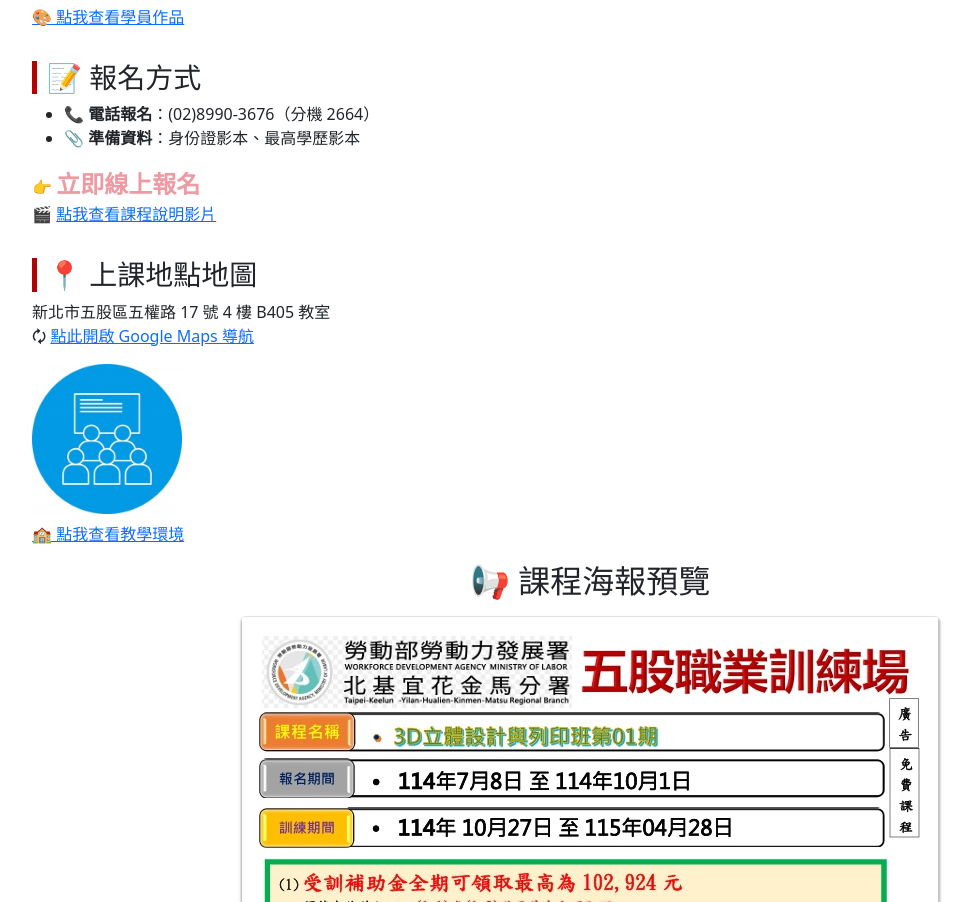
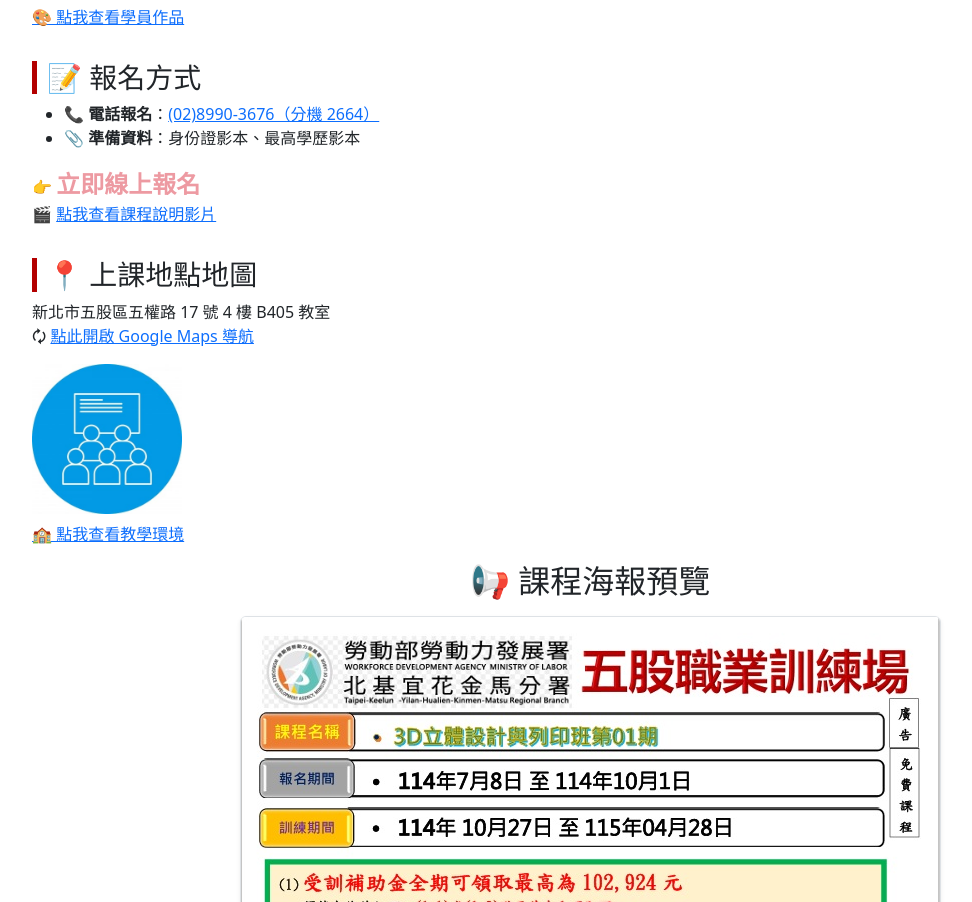
Before and after one commit to sungwen/vt.github.io, a plain HTML site: page main.html in a window 1280 px wide. Shown: the part 1729-2631 px from the top of the page, without its empty margins (50-1022 px from the left). Drawn offline with nearby package versions, Linux system fonts and the light colour scheme.

Commit message:
Update main.html
Signed-off-by: 王頌文 <67320043+sungwen@users.noreply.github.com>

```diff
--- a/main.html
+++ b/main.html
@@ -4,6 +4,7 @@
   <meta charset="UTF-8">
   <meta name="viewport" content="width=device-width, initial-scale=1">
   <title>3D立體設計與列印班招生報名</title>
+  <meta name="description" content="政府全額補助【3D立體設計與列印班】現正招生！學習 SolidWorks 與 AutoCAD，輔導考取國際證照，訓後接軌3D列印工程師、模型設計師等熱門職缺。立即報名！">
   <link href="https://cdn.jsdelivr.net/npm/bootstrap@5.3.2/dist/css/bootstrap.min.css" rel="stylesheet">
   <style>
     .bg-image {
@@ -137,7 +138,7 @@
 
 <div class="section-title"><h3>📝 報名方式</h3></div>
 <ul>
-  <li>📞 <strong>電話報名</strong>：(02)8990-3676（分機 2664）</li>
+  <li>📞 <strong>電話報名</strong>：<a href="tel:02-89903676,2664">(02)8990-3676（分機 2664）</a></li>
   <li>📎 <strong>準備資料</strong>：身份證影本、最高學歷影本</li>
 </ul>
 <p>
```
